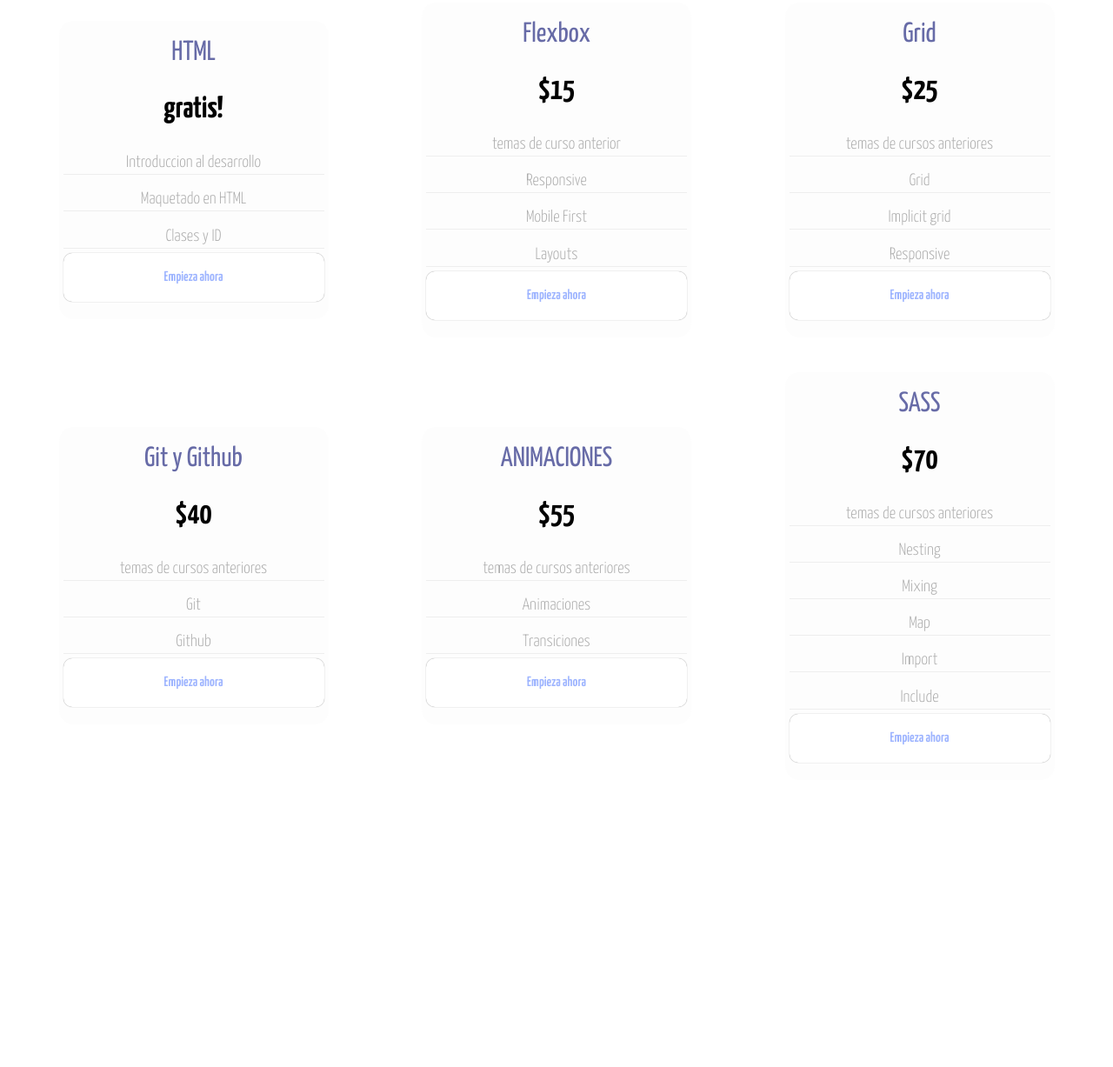
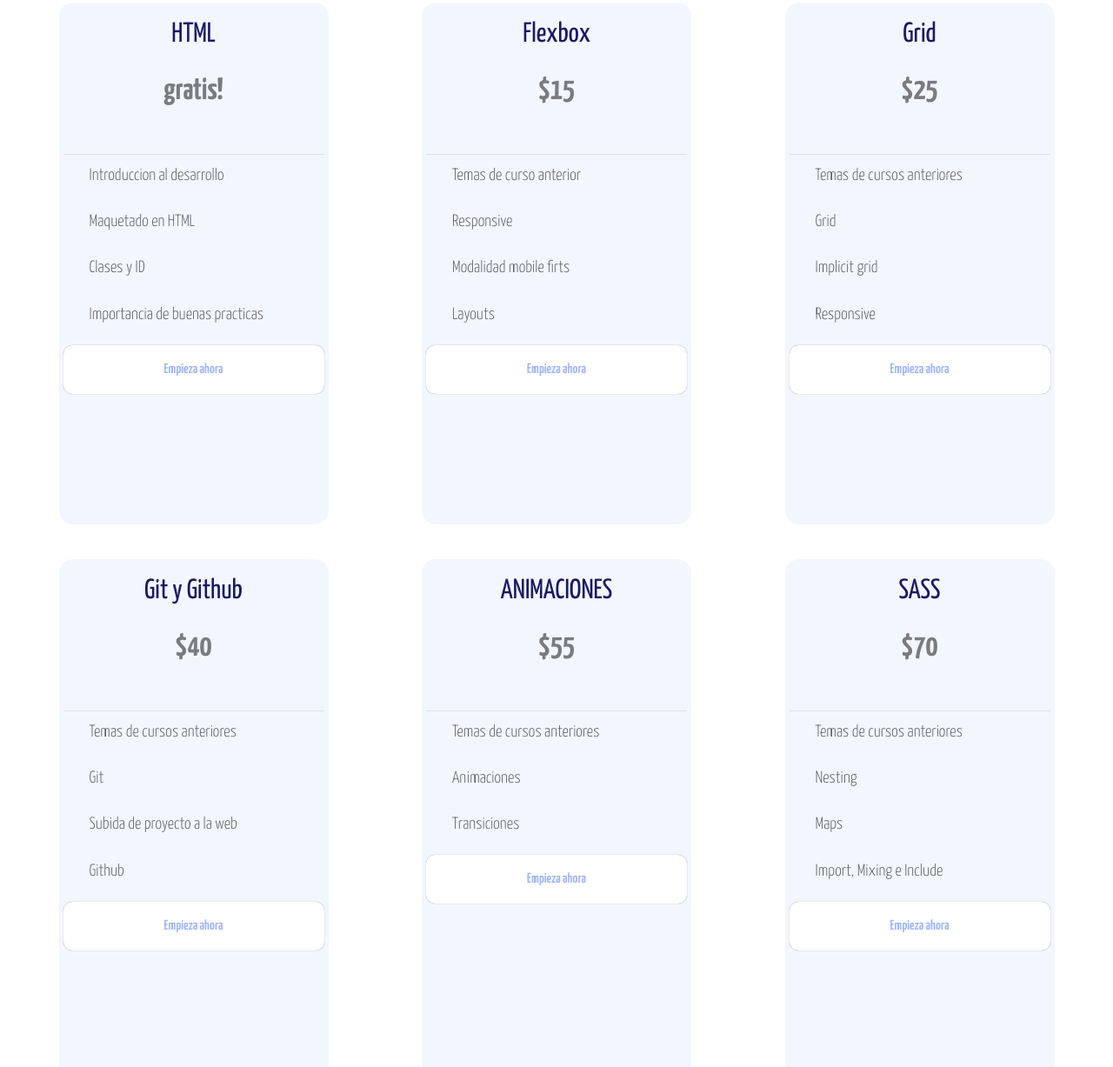
Before and after one commit to FrancoUrsino/web-desing, a website: page index.html in a window 1280 px wide. Shown: the part 2086-3313 px from the top of the page at 87% size. Before the commit the page ends 2983 px from the top, so only its background shows below. Drawn offline with nearby package versions, Linux system fonts and the light colour scheme.

Commit message:
second commit

```diff
--- a/index.html
+++ b/index.html
@@ -130,66 +130,67 @@
         <div class="precios__element">
           <p class="precios__title--plan">HTML</p>
           <h3 class="precios__precio">gratis!</h3>
-          <div class="precios__items">
-            <p class="precios__info">Introduccion al desarrollo</p>
-            <p class="precios__info">Maquetado en HTML</p>
-            <p class="precios__info">Clases y ID</p>
-          </div>
+          <p class="precios__text--plan"></p>
+          <ul class="precios__items">
+            <li class="precios__info">Introduccion al desarrollo</li>
+            <li class="precios__info">Maquetado en HTML</li>
+            <li class="precios__info">Clases y ID</li>
+            <li class="precios__info">Importancia de buenas practicas</li>
+          </ul>
           <a href="#" class="precios__btn">Empieza ahora</a>
         </div>
         <div class="precios__element">
           <p class="precios__title--plan">Flexbox</p>
           <h3 class="precios__precio">$15</h3>
-          <div class="precios__items">
-            <p class="precios__info">temas de curso anterior</p>
-            <p class="precios__info">Responsive</p>
-            <p class="precios__info">Mobile First</p>
-            <p class="precios__info">Layouts</p>
-          </div>
+          <ul class="precios__items">
+            <li class="precios__info">Temas de curso anterior</li>
+            <li class="precios__info">Responsive</li>
+            <li class="precios__info">Modalidad mobile firts</li>
+            <li class="precios__info">Layouts</li>
+          </ul>
           <a href="#" class="precios__btn">Empieza ahora</a>
         </div>
         <div class="precios__element">
           <p class="precios__title--plan">Grid</p>
           <h3 class="precios__precio">$25</h3>
-          <div class="precios__items">
-            <p class="precios__info">temas de cursos anteriores</p>
-            <p class="precios__info">Grid</p>
-            <p class="precios__info">Implicit grid</p>
-            <p class="precios__info">Responsive</p>
-          </div>
+          <ul class="precios__items">
+            <li class="precios__info">Temas de cursos anteriores</li>
+            <li class="precios__info">Grid</li>
+            <li class="precios__info">Implicit grid</li>
+            <li class="precios__info">Responsive</li>
+          </ul>
           <a href="#" class="precios__btn">Empieza ahora</a>
         </div>
         <div class="precios__element">
           <p class="precios__title--plan">Git y Github</p>
           <h3 class="precios__precio">$40</h3>
-          <div class="precios__items">
-            <p class="precios__info">temas de cursos anteriores</p>
-            <p class="precios__info">Git</p>
-            <p class="precios__info">Github</p>
-          </div>
+          <ul class="precios__items">
+            <li class="precios__info">Temas de cursos anteriores</li>
+            <li class="precios__info">Git</li>
+            <li class="precios__info">Subida de proyecto a la web</li>
+            <li class="precios__info">Github</li>
+          </ul>
           <a href="#" class="precios__btn">Empieza ahora</a>
         </div>
         <div class="precios__element">
           <p class="precios__title--plan">ANIMACIONES</p>
           <h3 class="precios__precio">$55</h3>
-          <div class="precios__items">
-            <p class="precios__info">temas de cursos anteriores</p>
-            <p class="precios__info">Animaciones</p>
-            <p class="precios__info">Transiciones</p>
-          </div>
+          <ul class="precios__items">
+            <li class="precios__info">Temas de cursos anteriores</li>
+            <li class="precios__info">Animaciones</li>
+            <li class="precios__info">Transiciones</li>
+          </ul>
           <a href="#" class="precios__btn">Empieza ahora</a>
         </div>
         <div class="precios__element">
           <p class="precios__title--plan">SASS</p>
           <h3 class="precios__precio">$70</h3>
-          <div class="precios__items">
-            <p class="precios__info">temas de cursos anteriores</p>
-            <p class="precios__info">Nesting</p>
-            <p class="precios__info">Mixing</p>
-            <p class="precios__info">Map</p>
-            <p class="precios__info">Import</p>
-            <p class="precios__info">Include</p>
-          </div>
+          <ul class="precios__items">
+            <li class="precios__info">Temas de cursos anteriores</li>
+            <li class="precios__info">Nesting</li>
+            <li class="precios__info">Maps</li>
+            <li class="precios__info">Import, Mixing e Include</li>
+          </ul>
           <a href="#" class="precios__btn">Empieza ahora</a>
         </div>
       </div>
--- a/scss/style.scss
+++ b/scss/style.scss
@@ -24,15 +24,16 @@
     align-items: center;
 
     .precios__element{
-      background-color: rgba(241, 241, 241, 0.15);
+      background: rgba(224, 234, 253, 0.432);
       text-align: center;
       border-radius: 1em;
       width: 310px;
+      height: 75vh;
       padding: 20px 5px;
     }
 
     .precios__title--plan{
-      color: rgba(43, 49, 133, 0.719);
+      color: rgb(26, 26, 99);
       margin-bottom: 1em;
       font-weight: 400;
       font-size: 2rem;
@@ -40,7 +41,8 @@
 
     .precios__precio{
       font-size: 2.2rem;
-      color: rgb(0, 0, 0);
+      color: rgba(0, 0, 0, 0.5);
+      padding-bottom: 20px;
     }
 
     .precios__items{
@@ -50,11 +52,16 @@
       font-weight: 300;
       font-size: 1.2rem;
       margin-bottom: 5px;
-      color: rgba(139, 139, 139, 0.719);
+      color: rgba(0, 0, 0, 0.616);
+      padding-left: 30px;
+      justify-items: left;
+      list-style: none;
+      border-top: 1px solid rgba(220, 220, 220, 0.801);
+      padding-top: 15px;
 
       .precios__info{
-        border-bottom: 1px solid rgba(220, 220, 220, 0.445);
-        padding-bottom: 3px;
+        padding-bottom: 15px;
+        justify-content: flex-start;
       }
     }
 
@@ -67,6 +74,7 @@
       font-weight: 600;
       color: $color3;
       box-shadow: 0 0 1px rgba( 0, 0, 0, .5);
+      margin-top: 10px;
     }
   }
 }
```
Also changed, not shown: css/style.css, 1 other file.
